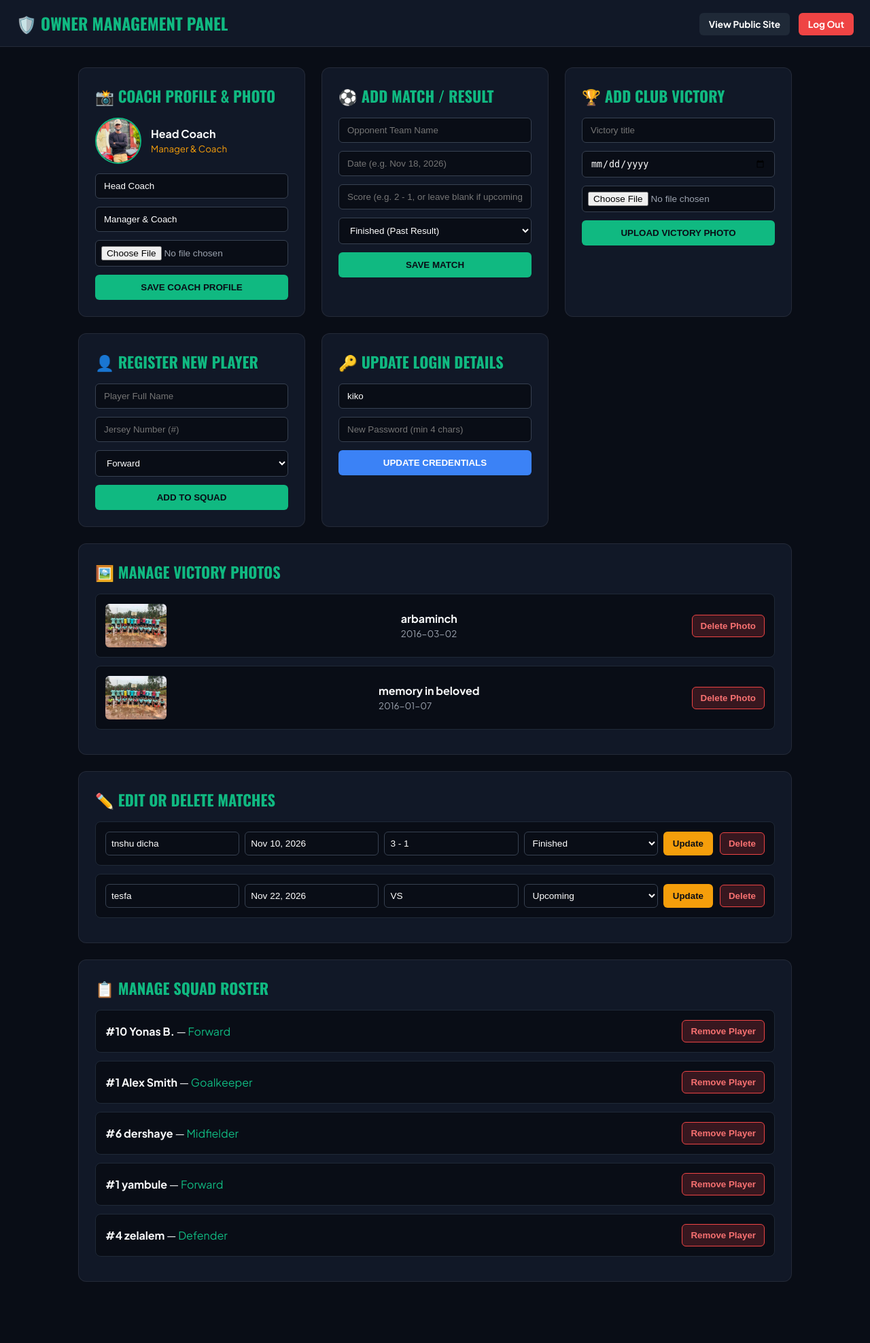
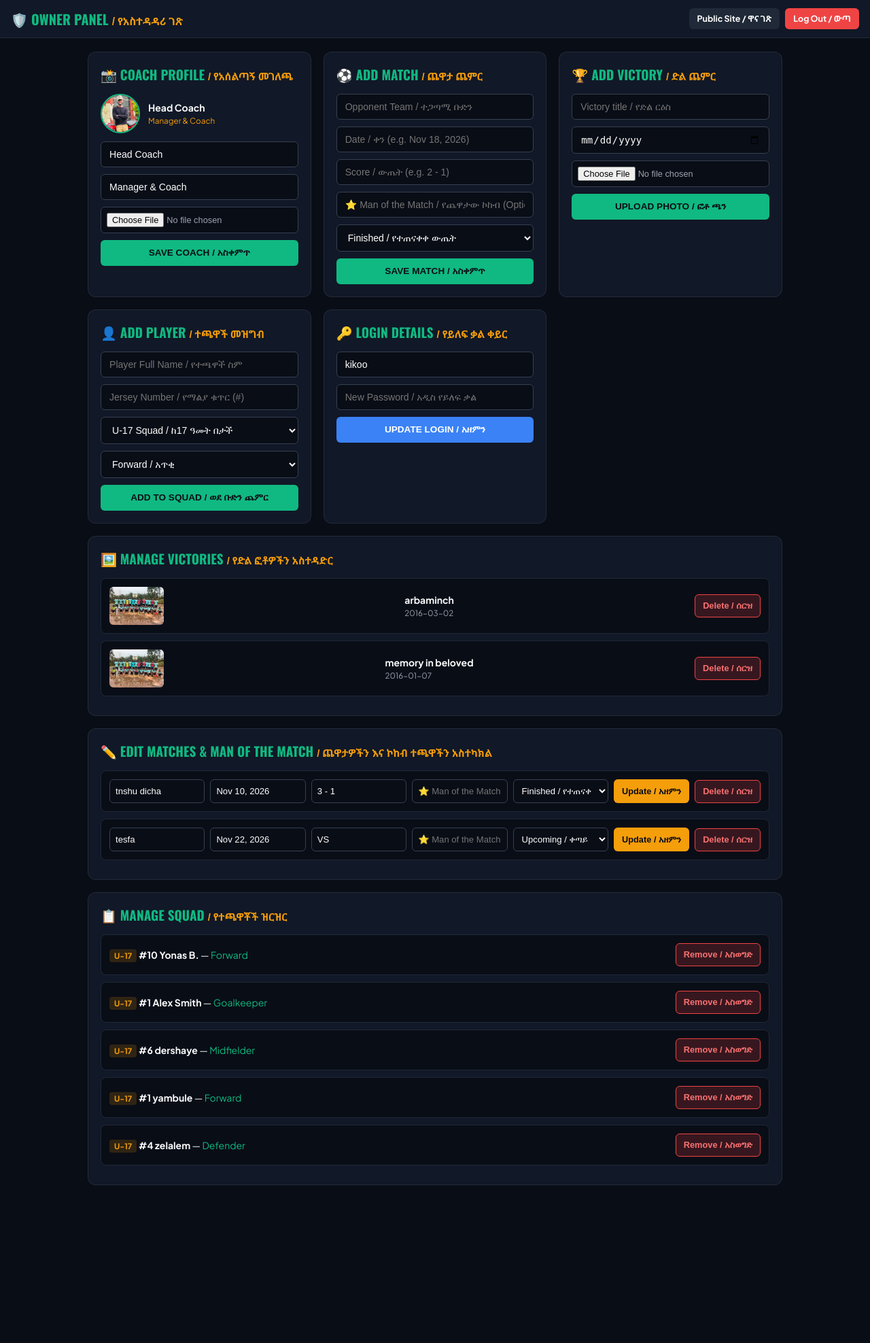
Before and after one commit to umyon45-lang/temsalet-fc, a Flask app: page /admin in a window 1280 px wide. Shown: the whole page at 68% size. After the commit the page ends 1743 px from the top, so only its background shows below. Run offline with Flask 3, Linux system fonts and the light colour scheme; the visitor is signed in with stand-in values (Sample User, id 1).

Commit message:
adding some futures

```diff
--- a/owner_auth.json
+++ b/owner_auth.json
@@ -1 +1 @@
-{"username": "kiko", "password": "1234"}
+{"username": "kikoo", "password": "4321"}
--- a/templates/admin.html
+++ b/templates/admin.html
@@ -2,47 +2,52 @@
 <html lang="en">
 <head>
   <meta charset="UTF-8">
+  <meta name="viewport" content="width=device-width, initial-scale=1.0">
   <title>Owner Dashboard | Temsalet FC</title>
-  <link href="https://fonts.googleapis.com/css2?family=Oswald:wght@700&family=Plus+Jakarta+Sans:wght@400;600;700&display=swap" rel="stylesheet">
+  <link href="https://fonts.googleapis.com/css2?family=Oswald:wght@700&family=Plus+Jakarta+Sans:wght@400;600;700&family=Noto+Sans+Ethiopic:wght@600;700&display=swap" rel="stylesheet">
   <style>
-    body { background: #090d16; color: #f9fafb; font-family: 'Plus Jakarta Sans', sans-serif; margin: 0; padding-bottom: 60px; }
-    .topbar { background: #111827; border-bottom: 1px solid rgba(255,255,255,0.08); padding: 16px 24px; display: flex; justify-content: space-between; align-items: center; }
-    .topbar h1 { font-family: 'Oswald', sans-serif; font-size: 1.5rem; color: #10b981; margin: 0; }
-    .nav-btns a { text-decoration: none; padding: 8px 14px; border-radius: 6px; font-size: 0.85rem; font-weight: 700; margin-left: 10px; }
+    * { box-sizing: border-box; }
+    body { background: #090d16; color: #f9fafb; font-family: 'Plus Jakarta Sans', 'Noto Sans Ethiopic', sans-serif; margin: 0; padding-bottom: 50px; font-size: 14px; }
+    .topbar { background: #111827; border-bottom: 1px solid rgba(255,255,255,0.08); padding: 12px 16px; display: flex; justify-content: space-between; align-items: center; flex-wrap: wrap; gap: 8px; }
+    .topbar h1 { font-family: 'Oswald', 'Noto Sans Ethiopic', sans-serif; font-size: 1.25rem; color: #10b981; margin: 0; }
+    .nav-btns { display: flex; gap: 8px; }
+    .nav-btns a { text-decoration: none; padding: 7px 12px; border-radius: 6px; font-size: 0.78rem; font-weight: 700; }
     .btn-site { background: #1f2937; color: #fff; }
     .btn-out { background: #ef4444; color: #fff; }
 
-    .wrap { max-width: 1050px; margin: 30px auto; padding: 0 20px; display: grid; grid-template-columns: repeat(auto-fit, minmax(320px, 1fr)); gap: 24px; }
-    .panel { background: #111827; border: 1px solid rgba(255,255,255,0.08); border-radius: 12px; padding: 24px; }
-    .panel h2 { font-family: 'Oswald', sans-serif; color: #10b981; font-size: 1.4rem; margin-top: 0; margin-bottom: 16px; text-transform: uppercase; }
+    .wrap { max-width: 1050px; margin: 20px auto; padding: 0 14px; display: grid; grid-template-columns: repeat(auto-fit, minmax(290px, 1fr)); gap: 18px; }
+    .panel { background: #111827; border: 1px solid rgba(255,255,255,0.08); border-radius: 12px; padding: 18px; }
+    .panel h2 { font-family: 'Oswald', 'Noto Sans Ethiopic', sans-serif; color: #10b981; font-size: 1.2rem; margin-top: 0; margin-bottom: 14px; text-transform: uppercase; }
+    .am-hint { color: #f59e0b; font-size: 0.78em; font-family: 'Noto Sans Ethiopic', sans-serif; text-transform: none; }
 
-    input, select { width: 100%; box-sizing: border-box; padding: 10px 12px; margin-bottom: 12px; background: #090d16; border: 1px solid #374151; color: #fff; border-radius: 6px; }
-    input[type="file"] { padding: 8px; font-size: 0.85rem; color: #9ca3af; }
-    .btn-green { width: 100%; padding: 11px; background: #10b981; color: #090d16; font-weight: 700; border: none; border-radius: 6px; cursor: pointer; text-transform: uppercase; }
+    input, select { width: 100%; padding: 10px 12px; margin-bottom: 10px; background: #090d16; border: 1px solid #374151; color: #fff; border-radius: 6px; font-size: 0.88rem; }
+    input[type="file"] { padding: 8px; font-size: 0.8rem; color: #9ca3af; }
+    .btn-green { width: 100%; padding: 11px; background: #10b981; color: #090d16; font-weight: 700; border: none; border-radius: 6px; cursor: pointer; text-transform: uppercase; font-size: 0.85rem; }
     .btn-green:hover { background: #059669; }
 
-    .coach-preview { display: flex; align-items: center; gap: 14px; margin-bottom: 14px; }
-    .coach-preview img { width: 64px; height: 64px; border-radius: 50%; object-fit: cover; border: 2px solid #10b981; }
+    .coach-preview { display: flex; align-items: center; gap: 12px; margin-bottom: 12px; }
+    .coach-preview img { width: 58px; height: 58px; border-radius: 50%; object-fit: cover; border: 2px solid #10b981; }
 
     .full-width { grid-column: 1 / -1; }
-    .item-row { background: #090d16; border: 1px solid #1f2937; padding: 14px; border-radius: 8px; margin-bottom: 12px; display: flex; flex-wrap: wrap; gap: 10px; align-items: center; justify-content: space-between; }
+    .item-row { background: #090d16; border: 1px solid #1f2937; padding: 12px; border-radius: 8px; margin-bottom: 10px; display: flex; flex-wrap: wrap; gap: 8px; align-items: center; justify-content: space-between; }
     .edit-form { display: flex; flex-wrap: wrap; gap: 8px; flex: 1; }
-    .edit-form input, .edit-form select { width: auto; flex: 1; min-width: 110px; margin-bottom: 0; padding: 8px; font-size: 0.85rem; }
-    .btn-save { background: #f59e0b; color: #090d16; border: none; padding: 8px 14px; border-radius: 6px; font-weight: 700; cursor: pointer; }
-    .btn-del { background: rgba(239, 68, 68, 0.2); color: #f87171; border: 1px solid #ef4444; padding: 8px 12px; border-radius: 6px; font-weight: 700; cursor: pointer; }
-    .flash { max-width: 1050px; margin: 20px auto 0; padding: 12px 16px; border-radius: 8px; }
+    .edit-form input, .edit-form select { width: auto; flex: 1; min-width: 115px; margin-bottom: 0; padding: 8px; font-size: 0.82rem; }
+    .btn-save { background: #f59e0b; color: #090d16; border: none; padding: 8px 12px; border-radius: 6px; font-weight: 700; cursor: pointer; font-size: 0.8rem; }
+    .btn-del { background: rgba(239, 68, 68, 0.2); color: #f87171; border: 1px solid #ef4444; padding: 8px 11px; border-radius: 6px; font-weight: 700; cursor: pointer; font-size: 0.8rem; }
+    .flash { max-width: 1050px; margin: 14px auto 0; padding: 10px 14px; border-radius: 8px; font-size: 0.85rem; }
     .flash.success { background: rgba(16, 185, 129, 0.15); color: #10b981; }
     .flash.error { background: rgba(239, 68, 68, 0.15); color: #f87171; }
-    .victory-preview { width: 90px; height: 64px; object-fit: cover; border-radius: 6px; }
+    .victory-preview { width: 80px; height: 56px; object-fit: cover; border-radius: 6px; }
+    .cat-pill { background: rgba(245, 158, 11, 0.16); color: #f59e0b; padding: 2px 7px; border-radius: 4px; font-size: 0.72rem; font-weight: 700; }
   </style>
 </head>
 <body>
 
   <div class="topbar">
-    <h1>🛡️ OWNER MANAGEMENT PANEL</h1>
+    <h1>🛡️ OWNER PANEL <span class="am-hint">/ የአስተዳዳሪ ገጽ</span></h1>
     <div class="nav-btns">
-      <a href="/" class="btn-site">View Public Site</a>
-      <a href="/logout" class="btn-out">Log Out</a>
+      <a href="/" class="btn-site">Public Site / ዋና ገጽ</a>
+      <a href="/logout" class="btn-out">Log Out / ውጣ</a>
     </div>
   </div>
 
@@ -53,9 +58,9 @@
   {% endwith %}
 
   <div class="wrap">
-    <!-- 1. Coach Profile & Photo Upload -->
+    <!-- 1. Coach Profile -->
     <div class="panel">
-      <h2>📸 Coach Profile & Photo</h2>
+      <h2>📸 Coach Profile <span class="am-hint">/ የአሰልጣኝ መገለጫ</span></h2>
       <div class="coach-preview">
         <img src="{{ url_for('static', filename=coach.photo) }}" alt="Coach" onerror="this.src='https://via.placeholder.com/64/111827/10b981?text=COACH'">
         <div>
@@ -65,71 +70,78 @@
       </div>
       <form method="POST" enctype="multipart/form-data">
         <input type="hidden" name="action" value="update_coach">
-        <input type="text" name="coach_name" value="{{ coach.name }}" placeholder="Coach Full Name" required>
-        <input type="text" name="coach_role" value="{{ coach.role }}" placeholder="Role (e.g. Head Coach)" required>
+        <input type="text" name="coach_name" value="{{ coach.name }}" placeholder="Coach Full Name / የአሰልጣኝ ስም" required>
+        <input type="text" name="coach_role" value="{{ coach.role }}" placeholder="Role / ኃላፊነት" required>
         <input type="file" name="coach_photo" accept=".jpg,.jpeg,.png,.webp">
-        <button type="submit" class="btn-green">Save Coach Profile</button>
+        <button type="submit" class="btn-green">Save Coach / አስቀምጥ</button>
       </form>
     </div>
 
     <!-- 2. Add New Match -->
     <div class="panel">
-      <h2>⚽ Add Match / Result</h2>
+      <h2>⚽ Add Match <span class="am-hint">/ ጨዋታ ጨምር</span></h2>
       <form method="POST">
         <input type="hidden" name="action" value="add_match">
-        <input type="text" name="opp" placeholder="Opponent Team Name" required>
-        <input type="text" name="date" placeholder="Date (e.g. Nov 18, 2026)" required>
-        <input type="text" name="score" placeholder="Score (e.g. 2 - 1, or leave blank if upcoming)">
+        <input type="text" name="opp" placeholder="Opponent Team / ተጋጣሚ ቡድን" required>
+        <input type="text" name="date" placeholder="Date / ቀን (e.g. Nov 18, 2026)" required>
+        <input type="text" name="score" placeholder="Score / ውጤት (e.g. 2 - 1)">
+        <input type="text" name="motm" placeholder="⭐ Man of the Match / የጨዋታው ኮከብ (Optional)">
         <select name="status">
-          <option value="Finished">Finished (Past Result)</option>
-          <option value="Upcoming">Upcoming Fixture</option>
+          <option value="Finished">Finished / የተጠናቀቀ ውጤት</option>
+          <option value="Upcoming">Upcoming / ቀጣይ ጨዋታ</option>
         </select>
-        <button type="submit" class="btn-green">Save Match</button>
+        <button type="submit" class="btn-green">Save Match / አስቀምጥ</button>
       </form>
     </div>
 
-    <!-- 3. Manage Club Victories -->
+    <!-- 3. Add Victory -->
     <div class="panel">
-      <h2>🏆 Add Club Victory</h2>
+      <h2>🏆 Add Victory <span class="am-hint">/ ድል ጨምር</span></h2>
       <form method="POST" enctype="multipart/form-data">
         <input type="hidden" name="action" value="add_victory">
-        <input type="text" name="title" placeholder="Victory title" required>
+        <input type="text" name="title" placeholder="Victory title / የድል ርዕስ" required>
         <input type="date" name="date" aria-label="Victory date" required>
         <input type="file" name="victory_photo" accept=".jpg,.jpeg,.png,.webp" required>
-        <button type="submit" class="btn-green">Upload Victory Photo</button>
+        <button type="submit" class="btn-green">Upload Photo / ፎቶ ጫን</button>
       </form>
     </div>
 
-    <!-- 3. Register Player -->
+    <!-- 4. Register Player -->
     <div class="panel">
-      <h2>👤 Register New Player</h2>
+      <h2>👤 Add Player <span class="am-hint">/ ተጫዋች መዝግብ</span></h2>
       <form method="POST">
         <input type="hidden" name="action" value="add_player">
-        <input type="text" name="name" placeholder="Player Full Name" required>
-        <input type="text" name="num" placeholder="Jersey Number (#)" required>
+        <input type="text" name="name" placeholder="Player Full Name / የተጫዋች ስም" required>
+        <input type="text" name="num" placeholder="Jersey Number / የማልያ ቁጥር (#)" required>
+        <select name="category">
+          <option value="U-13">U-13 Squad / ከ13 ዓመት በታች</option>
+          <option value="U-15">U-15 Squad / ከ15 ዓመት በታች</option>
+          <option value="U-17" selected>U-17 Squad / ከ17 ዓመት በታች</option>
+        </select>
         <select name="pos">
-          <option>Forward</option>
-          <option>Midfielder</option>
-          <option>Defender</option>
-          <option>Goalkeeper</option>
+          <option value="Forward">Forward / አጥቂ</option>
+          <option value="Midfielder">Midfielder / አማካይ</option>
+          <option value="Defender">Defender / ተከላካይ</option>
+          <option value="Goalkeeper">Goalkeeper / ግብ ጠባቂ</option>
         </select>
-        <button type="submit" class="btn-green">Add to Squad</button>
+        <button type="submit" class="btn-green">Add to Squad / ወደ ቡድን ጨምር</button>
       </form>
     </div>
 
-    <!-- 4. Update Login Credentials -->
+    <!-- 5. Update Login Credentials -->
     <div class="panel">
-      <h2>🔑 Update Login Details</h2>
+      <h2>🔑 Login Details <span class="am-hint">/ የይለፍ ቃል ቀይር</span></h2>
       <form method="POST">
         <input type="hidden" name="action" value="change_pass">
-        <input type="text" name="new_username" value="{{ auth.username }}" placeholder="New Username" required>
-        <input type="password" name="new_password" placeholder="New Password (min 4 chars)" required>
-        <button type="submit" class="btn-green" style="background: #3b82f6; color: #fff;">Update Credentials</button>
+        <input type="text" name="new_username" value="{{ auth.username }}" placeholder="New Username / አዲስ ስም" required>
+        <input type="password" name="new_password" placeholder="New Password / አዲስ የይለፍ ቃል" required>
+        <button type="submit" class="btn-green" style="background: #3b82f6; color: #fff;">Update Login / አዘምን</button>
       </form>
     </div>
 
+    <!-- Manage Victories -->
     <div class="panel full-width">
-      <h2>🖼️ Manage Victory Photos</h2>
+      <h2>🖼️ Manage Victories <span class="am-hint">/ የድል ፎቶዎችን አስተዳድር</span></h2>
       {% for v in victories %}
         <div class="item-row">
           <img src="{{ url_for('static', filename=v.photo) }}" alt="{{ v.title }}" class="victory-preview">
@@ -137,50 +149,54 @@
           <form method="POST">
             <input type="hidden" name="action" value="delete_victory">
             <input type="hidden" name="victory_id" value="{{ v.id }}">
-            <button type="submit" class="btn-del">Delete Photo</button>
+            <button type="submit" class="btn-del">Delete / ሰርዝ</button>
           </form>
         </div>
       {% else %}
-        <p style="color: #9ca3af;">No victory photos have been uploaded.</p>
+        <p style="color: #9ca3af;">No victory photos uploaded yet.</p>
       {% endfor %}
     </div>
 
-    <!-- 5. Edit or Delete Matches -->
+    <!-- Edit or Delete Matches -->
     <div class="panel full-width">
-      <h2>✏️ Edit or Delete Matches</h2>
+      <h2>✏️ Edit Matches & Man of the Match <span class="am-hint">/ ጨዋታዎችን እና ኮከብ ተጫዋችን አስተካክል</span></h2>
       {% for m in matches %}
         <div class="item-row">
           <form method="POST" class="edit-form">
             <input type="hidden" name="action" value="edit_match">
             <input type="hidden" name="match_id" value="{{ m.id }}">
-            <input type="text" name="opp" value="{{ m.opp }}" required>
-            <input type="text" name="date" value="{{ m.date }}" required>
-            <input type="text" name="score" value="{{ m.score }}" required>
+            <input type="text" name="opp" value="{{ m.opp }}" placeholder="Opponent" required>
+            <input type="text" name="date" value="{{ m.date }}" placeholder="Date" required>
+            <input type="text" name="score" value="{{ m.score }}" placeholder="Score" required>
+            <input type="text" name="motm" value="{{ m.motm or '' }}" placeholder="⭐ Man of the Match / የጨዋታው ኮከብ">
             <select name="status">
-              <option value="Finished" {% if m.status == 'Finished' %}selected{% endif %}>Finished</option>
-              <option value="Upcoming" {% if m.status == 'Upcoming' %}selected{% endif %}>Upcoming</option>
+              <option value="Finished" {% if m.status == 'Finished' %}selected{% endif %}>Finished / የተጠናቀቀ</option>
+              <option value="Upcoming" {% if m.status == 'Upcoming' %}selected{% endif %}>Upcoming / ቀጣይ</option>
             </select>
-            <button type="submit" class="btn-save">Update</button>
+            <button type="submit" class="btn-save">Update / አዘምን</button>
           </form>
           <form method="POST">
             <input type="hidden" name="action" value="delete_match">
             <input type="hidden" name="match_id" value="{{ m.id }}">
-            <button type="submit" class="btn-del">Delete</button>
+            <button type="submit" class="btn-del">Delete / ሰርዝ</button>
           </form>
         </div>
       {% endfor %}
     </div>
 
-    <!-- 6. Manage Squad Roster -->
+    <!-- Manage Squad Roster -->
     <div class="panel full-width">
-      <h2>📋 Manage Squad Roster</h2>
+      <h2>📋 Manage Squad <span class="am-hint">/ የተጫዋቾች ዝርዝር</span></h2>
       {% for p in players %}
         <div class="item-row">
-          <span><strong>#{{ p.num }} {{ p.name }}</strong> — <span style="color: #10b981;">{{ p.pos }}</span></span>
+          <span>
+            <span class="cat-pill">{{ p.category or 'U-17' }}</span>
+            <strong>#{{ p.num }} {{ p.name }}</strong> — <span style="color: #10b981;">{{ p.pos }}</span>
+          </span>
           <form method="POST">
             <input type="hidden" name="action" value="delete_player">
             <input type="hidden" name="player_id" value="{{ p.id }}">
-            <button type="submit" class="btn-del">Remove Player</button>
+            <button type="submit" class="btn-del">Remove / አስወግድ</button>
           </form>
         </div>
       {% endfor %}
```
Also changed, not shown: templates/squad.html (added, +164 -0 lines).
